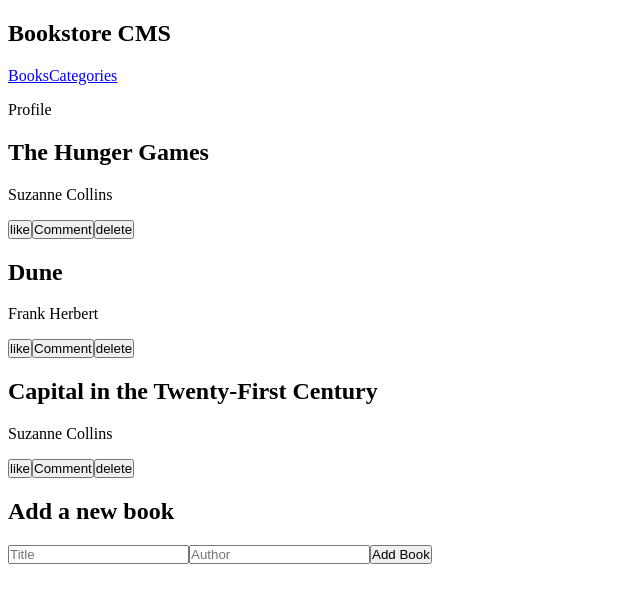
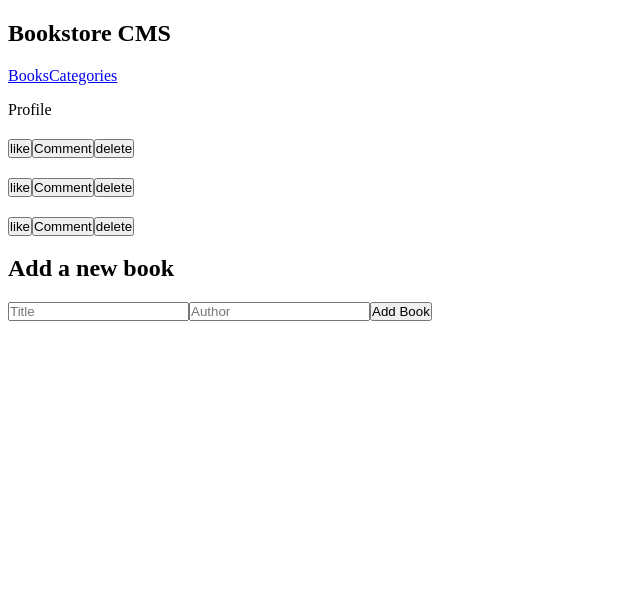
Before and after one commit to lorenzoworx/bookstore-react, a React (Create React App) app: page / in a window 1280 px wide. Shown: the top 602 px of the page, without its empty margins (0-640 px from the left). Built offline with nearby package versions, Linux system fonts and the light colour scheme.

Commit message:
DISPLAY BOOKS RECEIVED FROM BOOKSSLICE

```diff
--- a/src/components/BookList.js
+++ b/src/components/BookList.js
@@ -1,25 +1,9 @@
+import { useSelector } from 'react-redux';
 import Book from './Book';
 import AddBook from './AddBook';
 
 const BookList = () => {
-  const books = [
-    {
-      ID: 1,
-      Title: 'The Hunger Games',
-      Author: 'Suzanne Collins',
-    },
-    {
-      ID: 2,
-      Title: 'Dune',
-      Author: 'Frank Herbert',
-    },
-    {
-      ID: 3,
-      Title: 'Capital in the Twenty-First Century',
-      Author: 'Suzanne Collins',
-    },
-  ];
-
+  const books = useSelector((state) => state.books.books);
   return (
     <section className="listContainer">
       <ul className="booksList">
```
